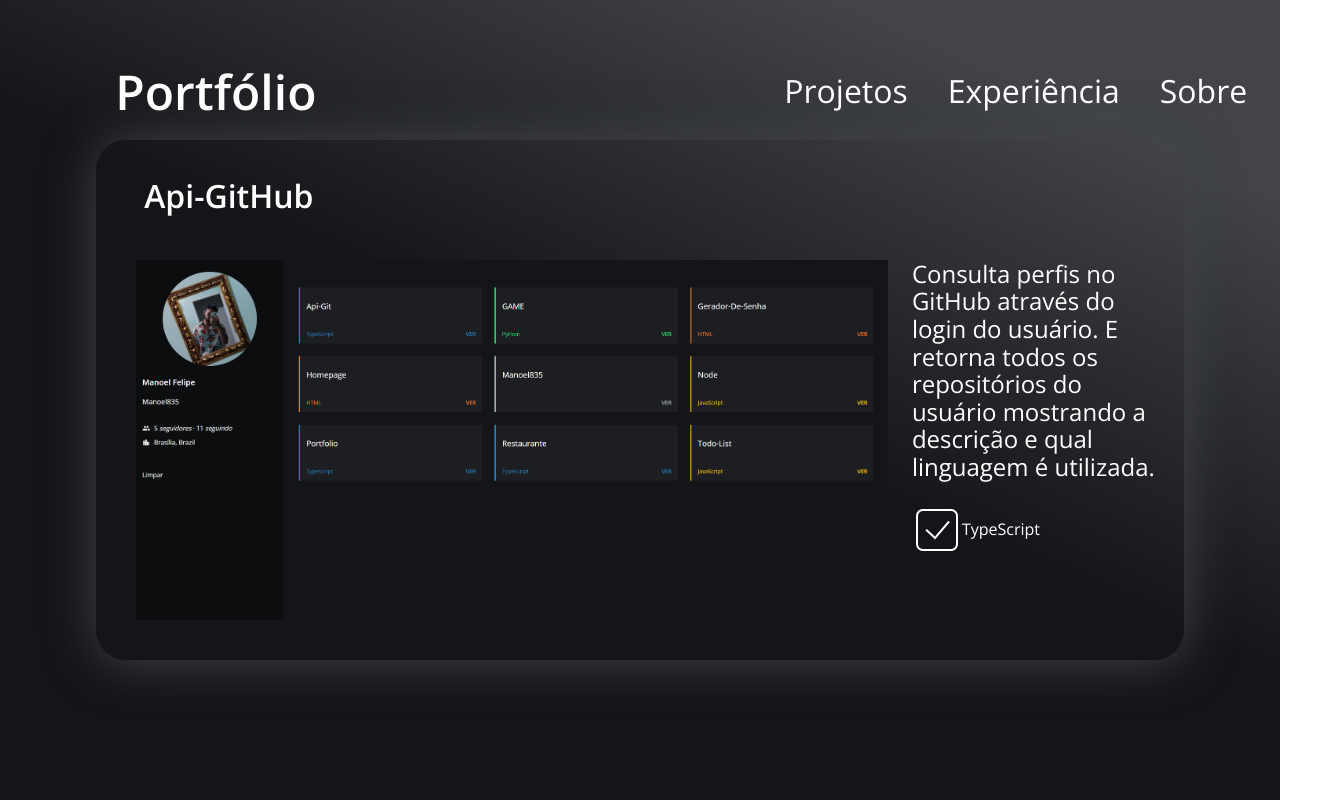
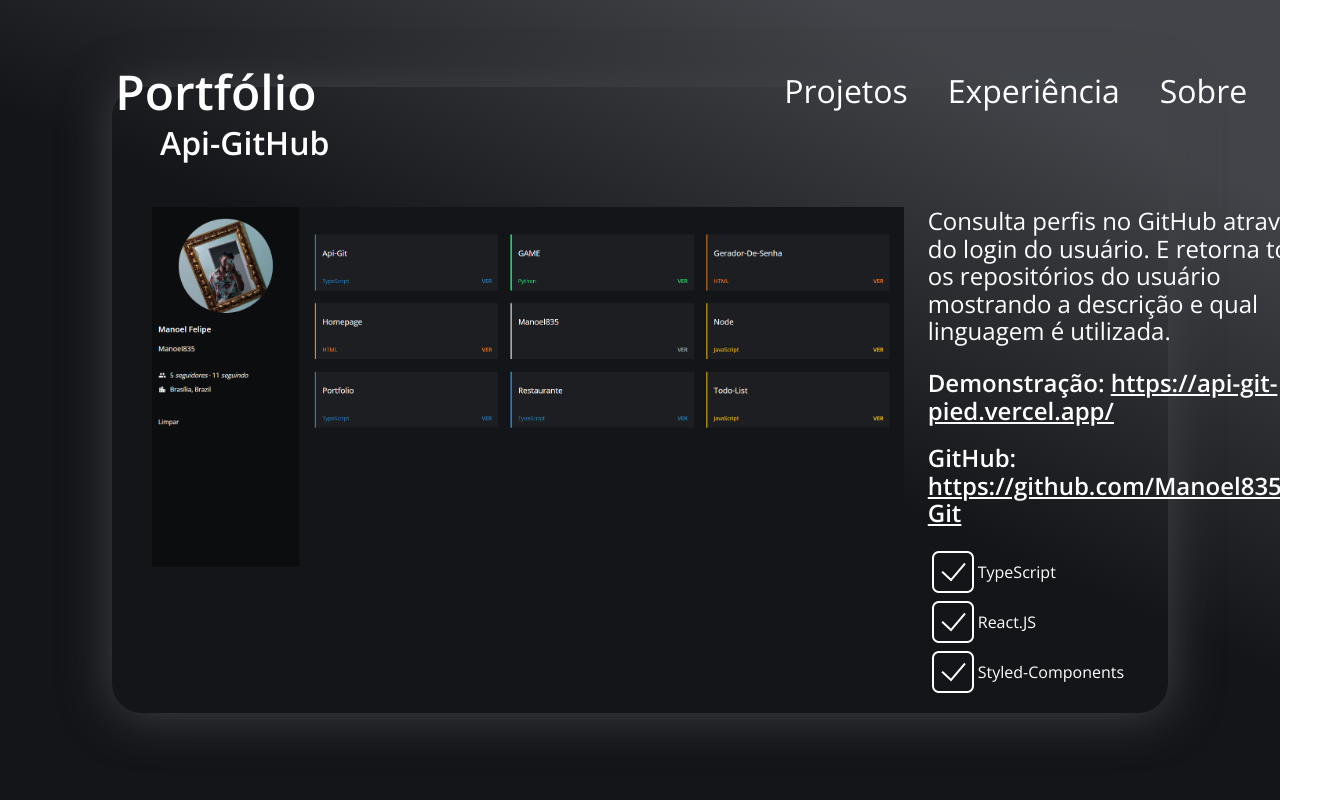
Before and after one commit to Manoel835/Portfolio, a React (Create React App) app: page / in a window 1280 px wide. Both pictures are taken after a click on the link "Projetos". Shown: the whole page, 1336 px wide, since content can reach past the window. Built offline with nearby package versions, Linux system fonts and the light colour scheme.

Commit message:
Primeiro-Portfolio

```diff
--- a/src/pages/Main/Projetos/index.tsx
+++ b/src/pages/Main/Projetos/index.tsx
@@ -1,24 +1,36 @@
-import { NavBar } from "../../../components/NavBar";
-import { Page } from "../styles";
-import { Card, Container, Icones, ImgProject, Info, ImgDiv } from "./styles";
-import icheckbox from "../../../assets/images/icheckbox.png"
-import Exemplo from "../../../assets/images/Exemplo.png";
+import { NavBar } from '../../../components/NavBar'
+import { Card, Container, Icones, ImgProject, Info, ImgDiv, Page } from './styles'
+import icheckbox from '../../../assets/images/icheckbox.png'
+import Exemplo from '../../../assets/images/Exemplo.png'
 
-export default function Project (){
-  return(
+export default function Project() {
+  return (
     <Page>
       <Container>
         <NavBar></NavBar>
         <Card>
           <h1>Api-GitHub</h1>
           <ImgDiv>
-            <ImgProject src={Exemplo}/>
+            <ImgProject src={Exemplo} />
             <Info>
-              <p>Consulta perfis no GitHub através do login do usuário. E retorna todos os repositórios do usuário mostrando a descrição e qual linguagem é utilizada.</p>
-          <Icones>
-            <img src={icheckbox}></img>
-            <a>TypeScript</a>
-          </Icones>
+              <p>
+                Consulta perfis no GitHub através do login do usuário. E retorna todos os
+                repositórios do usuário mostrando a descrição e qual linguagem é utilizada.
+              </p>
+              <h2>Demonstração: <a href='https://api-git-pied.vercel.app/'>https://api-git-pied.vercel.app/</a></h2>
+              <h2>GitHub: <a href='https://github.com/Manoel835/Api-Git'>https://github.com/Manoel835/Api-Git</a></h2>
+              <Icones>
+                <img src={icheckbox}></img>
+                <a>TypeScript</a>
+              </Icones>
+              <Icones>
+                <img src={icheckbox}></img>
+                <a>React.JS</a>
+              </Icones>
+              <Icones>
+                <img src={icheckbox}></img>
+                <a>Styled-Components</a>
+              </Icones>
             </Info>
           </ImgDiv>
         </Card>
--- a/src/pages/Main/Projetos/styles.ts
+++ b/src/pages/Main/Projetos/styles.ts
@@ -1,5 +1,9 @@
 import { motion } from 'framer-motion'
 import styled from 'styled-components'
+
+export const Page = styled.main`
+  background: linear-gradient(24deg, #141518 50.62%, #424449 85.61%);
+`
 
 export const Container = styled(motion.div)`
   height: 100vh;
@@ -8,6 +12,7 @@ export const Container = styled(motion.div)`
   align-items: center;
 `
 export const Card = styled(motion.div)`
+  width: 80vw;
   border-radius: 30px;
   box-shadow: 1px 1px 50px #424449;
   padding: 1rem;
@@ -26,7 +31,9 @@ export const ImgDiv = styled.div`
   }
 `
 export const Info = styled.div`
-  width: 20vw;
+a{
+  color: white;
+}
 `
 export const Icones= styled.div`
 display: flex;
```
